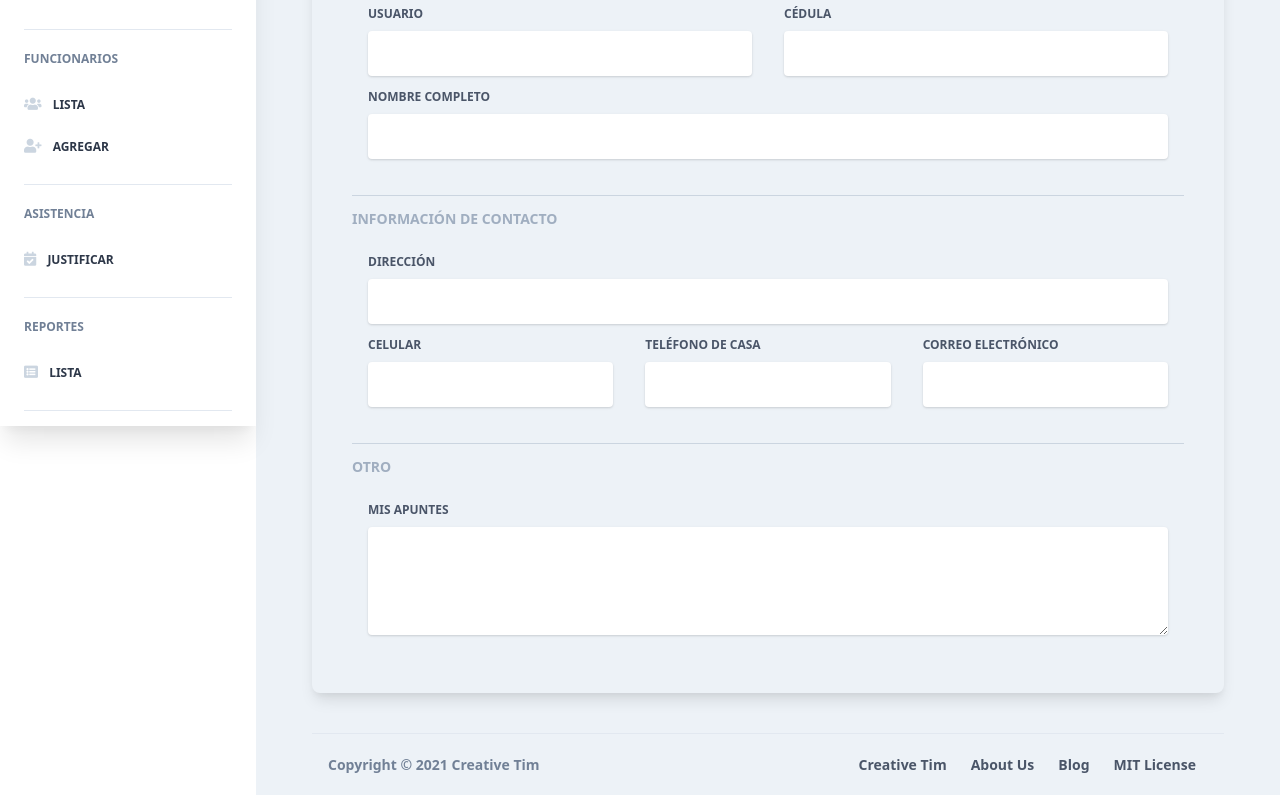
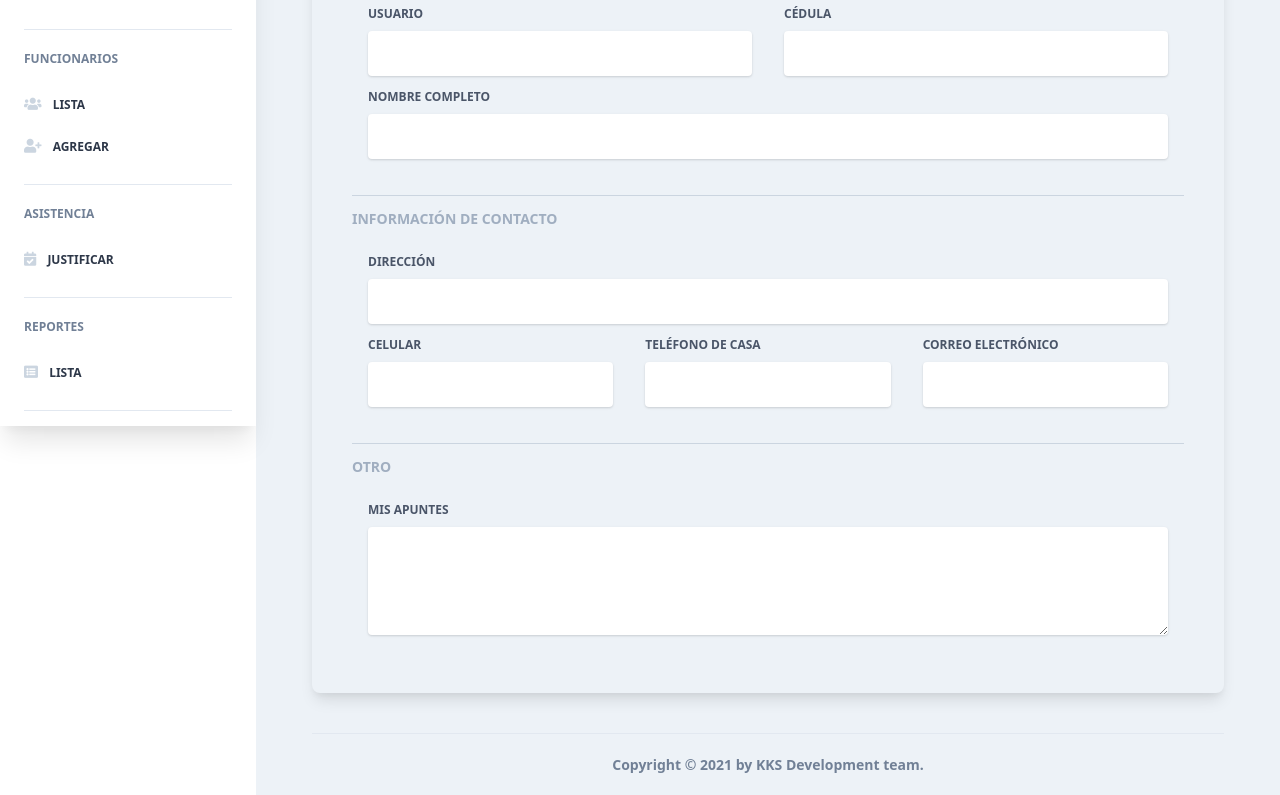
Before and after one commit to svarggas/CTPPuntarenas, a React (Create React App) app: page /home in a window 1280 px wide. Shown: the part 374-1169 px from the top of the page. Built offline with nearby package versions, Linux system fonts and the light colour scheme; what react-google-maps would draw is missing.

Commit message:
Footer adjustment

```diff
--- a/src/components/Footers/FooterAdmin.js
+++ b/src/components/Footers/FooterAdmin.js
@@ -7,52 +7,16 @@ export default function FooterAdmin() {
         <div className="container mx-auto px-4">
           <hr className="mb-4 border-b-1 border-gray-300" />
           <div className="flex flex-wrap items-center md:justify-between justify-center">
-            <div className="w-full md:w-4/12 px-4">
-              <div className="text-sm text-gray-600 font-semibold py-1 text-center md:text-left">
+            <div className="w-full md:w-12/12 px-4">
+              <div className="text-sm text-gray-600 font-semibold py-1 text-center md:text-center">
                 Copyright © {new Date().getFullYear()}{" "}
                 <a
                   href="https://www.creative-tim.com?ref=nr-footer-admin"
                   className="text-gray-600 hover:text-gray-800 text-sm font-semibold py-1"
                 >
-                  Creative Tim
+                   by KKS Development team.
                 </a>
               </div>
-            </div>
-            <div className="w-full md:w-8/12 px-4">
-              <ul className="flex flex-wrap list-none md:justify-end  justify-center">
-                <li>
-                  <a
-                    href="https://www.creative-tim.com?ref=nr-footer-admin"
-                    className="text-gray-700 hover:text-gray-900 text-sm font-semibold block py-1 px-3"
-                  >
-                    Creative Tim
-                  </a>
-                </li>
-                <li>
-                  <a
-                    href="https://www.creative-tim.com/presentation?ref=nr-footer-admin"
-                    className="text-gray-700 hover:text-gray-900 text-sm font-semibold block py-1 px-3"
-                  >
-                    About Us
-                  </a>
-                </li>
-                <li>
-                  <a
-                    href="http://blog.creative-tim.com?ref=nr-footer-admin"
-                    className="text-gray-700 hover:text-gray-900 text-sm font-semibold block py-1 px-3"
-                  >
-                    Blog
-                  </a>
-                </li>
-                <li>
-                  <a
-                    href="https://github.com/creativetimofficial/notus-react/blob/master/LICENSE.md?ref=nr-footer-admin"
-                    className="text-gray-700 hover:text-gray-900 text-sm font-semibold block py-1 px-3"
-                  >
-                    MIT License
-                  </a>
-                </li>
-              </ul>
             </div>
           </div>
         </div>
--- a/src/components/Footers/FooterLanding.js
+++ b/src/components/Footers/FooterLanding.js
@@ -74,7 +74,7 @@ export default function Footer() {
           <div className="flex flex-wrap items-center md:justify-between justify-center">
             <div className="w-full md:w-4/12 px-4 mx-auto text-center">
               <div className="text-sm text-gray-600 font-semibold py-1">
-                Copyright © {new Date().getFullYear()} by XXX.
+                Copyright © {new Date().getFullYear()} by KKS Development team.
               </div>
             </div>
           </div>
```
